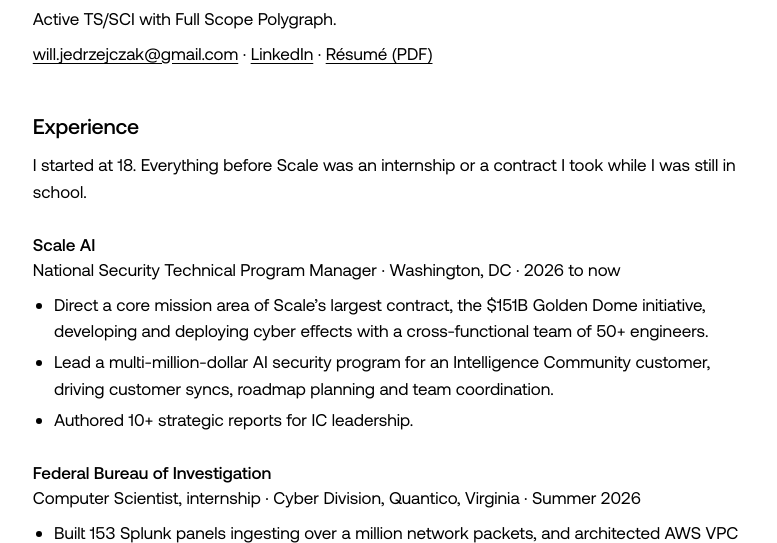
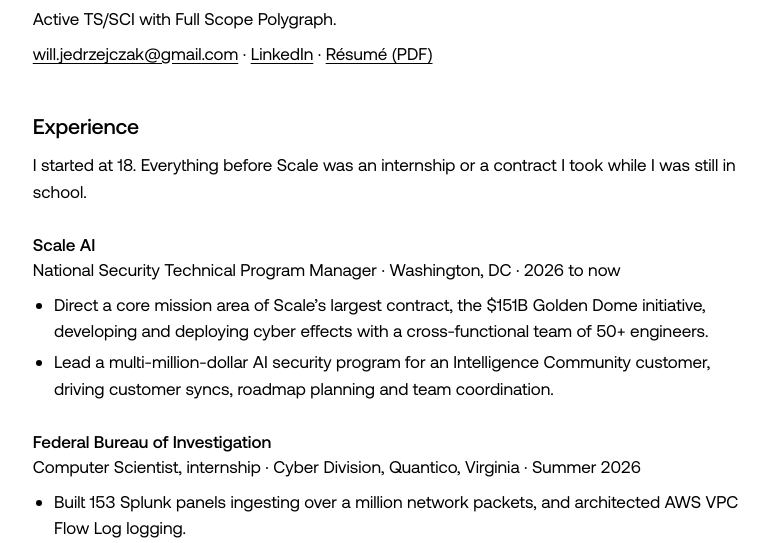
Before and after one commit to wjed/wjed.github.io, a plain HTML site: page index.html in a window 1280 px wide. Shown: the part 192-735 px from the top of the page, without its empty margins (246-1023 px from the left). Drawn offline with Linux system fonts and the light colour scheme.

Commit message:
Drop the line about reports to IC leadership

```diff
--- a/index.html
+++ b/index.html
@@ -58,7 +58,6 @@
 <ul>
   <li>Direct a core mission area of Scale’s largest contract, the $151B Golden Dome initiative, developing and deploying cyber effects with a cross-functional team of 50+ engineers.</li>
   <li>Lead a multi-million-dollar AI security program for an Intelligence Community customer, driving customer syncs, roadmap planning and team coordination.</li>
-  <li>Authored 10+ strategic reports for IC leadership.</li>
 </ul>
 
 <h3>Federal Bureau of Investigation</h3>
```
